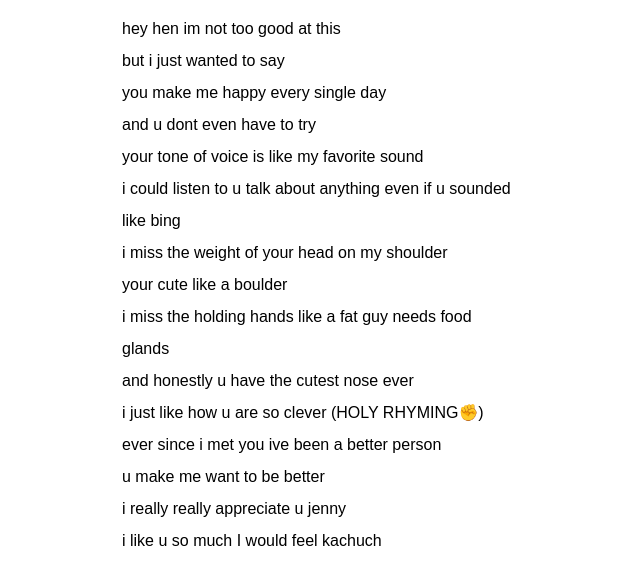
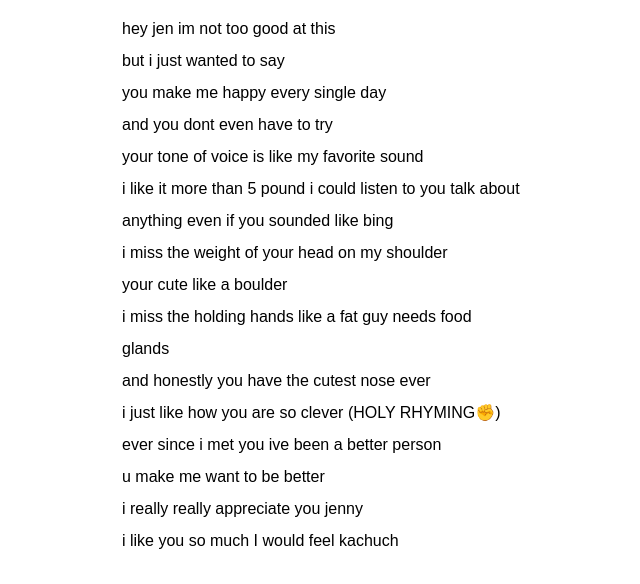
Before and after one commit to toaster068/jennybooshpoem, a plain HTML site: page index.html in a window 1280 px wide. Both pictures are taken after a click on the button "continue". Shown: the part 216-800 px from the top of the page, without its empty margins (318-958 px from the left). Drawn offline with Linux system fonts and the light colour scheme.

Commit message:
Update index.html

```diff
--- a/index.html
+++ b/index.html
@@ -14,21 +14,21 @@
   <div id="poem" style="display:none; max-width:400px; margin:auto; text-align:left; line-height:2">
     <img src="IMG_0932.png" style="display:block; margin:0 auto 10px auto; width:150px; height:auto;">
     <p>
-      hey hen im not too good at this<br>
+      hey jen im not too good at this<br>
       but i just wanted to say<br>
       you make me happy every single day<br>
-      and u dont even have to try<br>
+      and you dont even have to try<br>
       your tone of voice is like my favorite sound<br>
-      i could listen to u talk about anything even if u sounded like bing<br>
+      i like it more than 5 pound i could listen to you talk about anything even if you sounded like bing<br>
       i miss the weight of your head on my shoulder<br>
       your cute like a boulder<br>
       i miss the holding hands like a fat guy needs food glands<br>
-      and honestly u have the cutest nose ever<br>
-      i just like how u are so clever (HOLY RHYMING✊)<br>
+      and honestly you have the cutest nose ever<br>
+      i just like how you are so clever (HOLY RHYMING✊)<br>
       ever since i met you ive been a better person<br>
       u make me want to be better<br>
-      i really really appreciate u jenny<br>
-      i like u so much I would feel kachuch
+      i really really appreciate you jenny<br>
+      i like you so much I would feel kachuch
     </p>
   </div>
 
```
